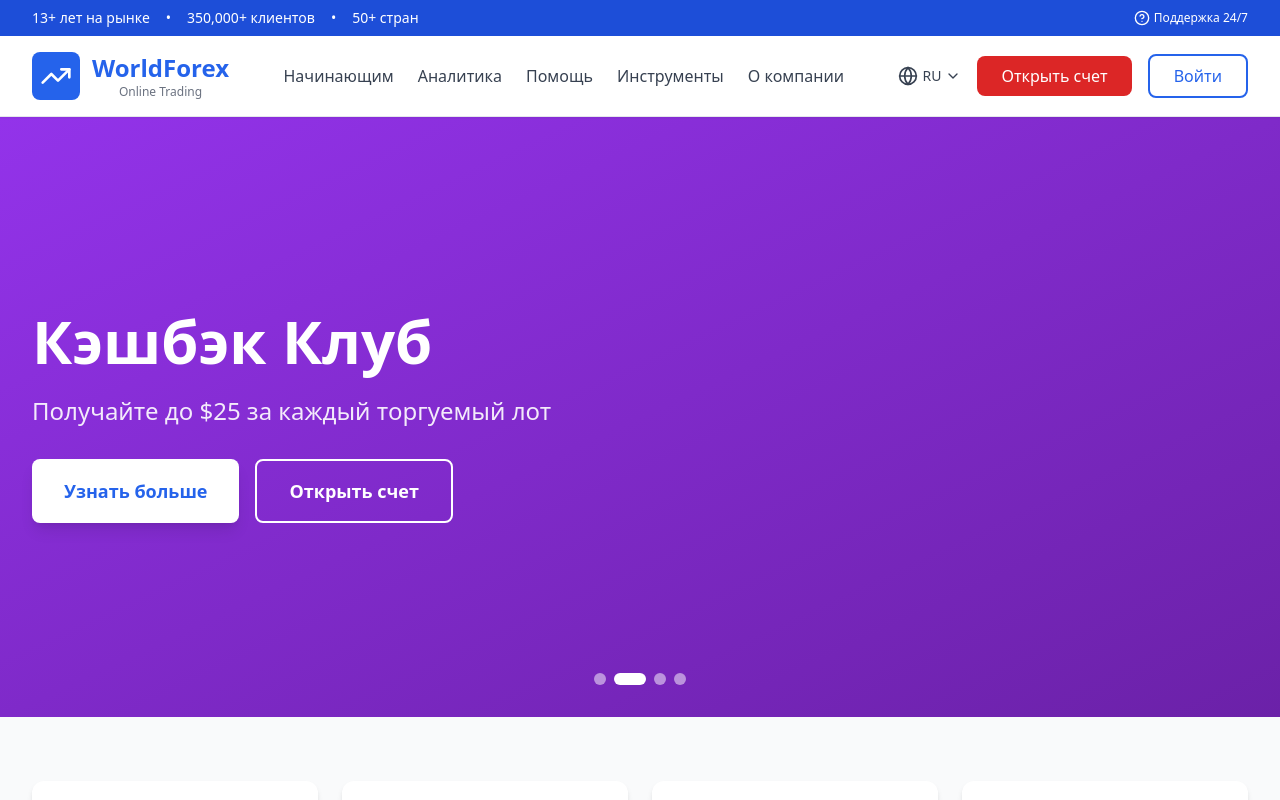
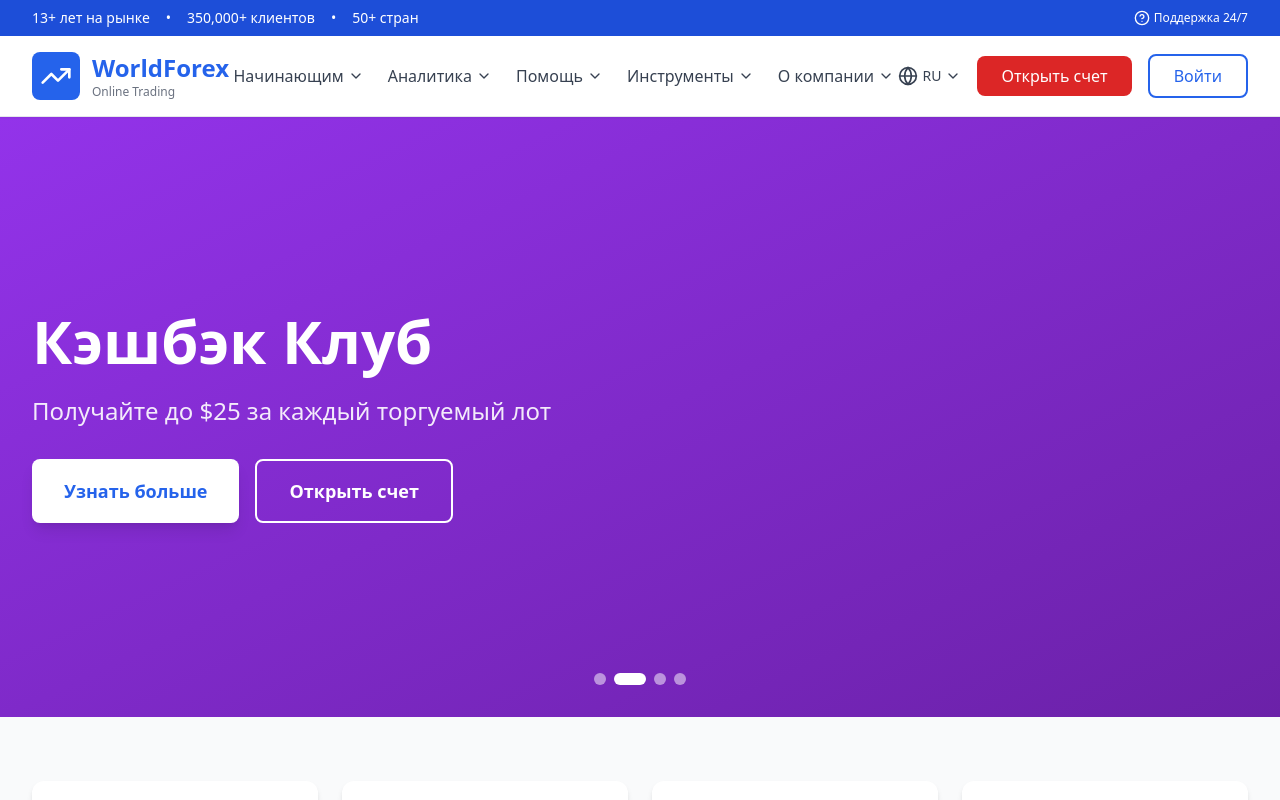
Before and after one commit to mobius1info/Wordex, a React (Vite) app: page / in a window 1280 px wide. Shown: the top 800 px of the page. Built offline with nearby package versions, Linux system fonts and the light colour scheme.

Commit message:
Updated App.tsx

```diff
--- a/src/App.tsx
+++ b/src/App.tsx
@@ -5,12 +5,6 @@ import {
   Copy, Zap, Gift, CreditCard, ArrowRight, CheckCircle, Star, Download,
   Clock, Target, Briefcase, Database, LineChart
 } from 'lucide-react';
-import HomePage from './pages/HomePage';
-import BeginnersPage from './pages/BeginnersPage';
-import AnalyticsPage from './pages/AnalyticsPage';
-import HelpPage from './pages/HelpPage';
-import ToolsPage from './pages/ToolsPage';
-import AboutPage from './pages/AboutPage';
 
 const translations = {
   ru: {
@@ -870,7 +864,7 @@ function App() {
   const [showLanguages, setShowLanguages] = useState(false);
   const [mobileMenuOpen, setMobileMenuOpen] = useState(false);
   const [currentSlide, setCurrentSlide] = useState(0);
-  const [currentPage, setCurrentPage] = useState<'home' | 'beginners' | 'analytics' | 'help' | 'tools' | 'about'>('home');
+  const [hoveredMenu, setHoveredMenu] = useState<string | null>(null);
 
   const t = translations[language];
 
@@ -912,7 +906,7 @@ function App() {
       <header className="sticky top-0 bg-white border-b border-gray-200 z-50 shadow-sm">
         <div className="max-w-7xl mx-auto px-4 sm:px-6 lg:px-8">
           <div className="flex justify-between items-center h-20">
-            <button onClick={() => setCurrentPage('home')} className="flex items-center space-x-3 hover:opacity-80 transition-opacity">
+            <div className="flex items-center space-x-3">
               <div className="bg-blue-600 p-2 rounded-lg">
                 <TrendingUp className="h-8 w-8 text-white" />
               </div>
@@ -920,14 +914,83 @@ function App() {
                 <div className="text-2xl font-bold text-blue-600">WorldForex</div>
                 <div className="text-xs text-gray-500">Online Trading</div>
               </div>
-            </button>
+            </div>
 
             <nav className="hidden lg:flex items-center space-x-6">
-              <button onClick={() => { setCurrentPage('beginners'); setMobileMenuOpen(false); }} className="text-gray-700 hover:text-blue-600 font-medium">{t.nav.beginners}</button>
-              <button onClick={() => { setCurrentPage('analytics'); setMobileMenuOpen(false); }} className="text-gray-700 hover:text-blue-600 font-medium">{t.nav.analytics}</button>
-              <button onClick={() => { setCurrentPage('help'); setMobileMenuOpen(false); }} className="text-gray-700 hover:text-blue-600 font-medium">{t.nav.help}</button>
-              <button onClick={() => { setCurrentPage('tools'); setMobileMenuOpen(false); }} className="text-gray-700 hover:text-blue-600 font-medium">{t.nav.tools}</button>
-              <button onClick={() => { setCurrentPage('about'); setMobileMenuOpen(false); }} className="text-gray-700 hover:text-blue-600 font-medium">{t.nav.about}</button>
+              <div className="relative" onMouseEnter={() => setHoveredMenu('beginners')} onMouseLeave={() => setHoveredMenu(null)}>
+                <button className="text-gray-700 hover:text-blue-600 font-medium flex items-center">
+                  {t.nav.beginners}
+                  <ChevronDown className="h-4 w-4 ml-1" />
+                </button>
+                {hoveredMenu === 'beginners' && (
+                  <div className="absolute top-full left-0 mt-2 bg-white border border-gray-200 rounded-lg shadow-xl py-2 min-w-[200px] z-50">
+                    <a href="#" className="block px-4 py-2 hover:bg-gray-50 text-sm text-gray-700 hover:text-blue-600">Что такое Forex</a>
+                    <a href="#" className="block px-4 py-2 hover:bg-gray-50 text-sm text-gray-700 hover:text-blue-600">Типы счетов</a>
+                    <a href="#" className="block px-4 py-2 hover:bg-gray-50 text-sm text-gray-700 hover:text-blue-600">Как начать торговлю</a>
+                    <a href="#" className="block px-4 py-2 hover:bg-gray-50 text-sm text-gray-700 hover:text-blue-600">Демо счет</a>
+                  </div>
+                )}
+              </div>
+
+              <div className="relative" onMouseEnter={() => setHoveredMenu('analytics')} onMouseLeave={() => setHoveredMenu(null)}>
+                <button className="text-gray-700 hover:text-blue-600 font-medium flex items-center">
+                  {t.nav.analytics}
+                  <ChevronDown className="h-4 w-4 ml-1" />
+                </button>
+                {hoveredMenu === 'analytics' && (
+                  <div className="absolute top-full left-0 mt-2 bg-white border border-gray-200 rounded-lg shadow-xl py-2 min-w-[200px] z-50">
+                    <a href="#" className="block px-4 py-2 hover:bg-gray-50 text-sm text-gray-700 hover:text-blue-600">Обзоры рынков</a>
+                    <a href="#" className="block px-4 py-2 hover:bg-gray-50 text-sm text-gray-700 hover:text-blue-600">Торговые идеи</a>
+                    <a href="#" className="block px-4 py-2 hover:bg-gray-50 text-sm text-gray-700 hover:text-blue-600">Экономический календарь</a>
+                    <a href="#" className="block px-4 py-2 hover:bg-gray-50 text-sm text-gray-700 hover:text-blue-600">Котировки</a>
+                  </div>
+                )}
+              </div>
+
+              <div className="relative" onMouseEnter={() => setHoveredMenu('help')} onMouseLeave={() => setHoveredMenu(null)}>
+                <button className="text-gray-700 hover:text-blue-600 font-medium flex items-center">
+                  {t.nav.help}
+                  <ChevronDown className="h-4 w-4 ml-1" />
+                </button>
+                {hoveredMenu === 'help' && (
+                  <div className="absolute top-full left-0 mt-2 bg-white border border-gray-200 rounded-lg shadow-xl py-2 min-w-[200px] z-50">
+                    <a href="#" className="block px-4 py-2 hover:bg-gray-50 text-sm text-gray-700 hover:text-blue-600">База знаний</a>
+                    <a href="#" className="block px-4 py-2 hover:bg-gray-50 text-sm text-gray-700 hover:text-blue-600">FAQ</a>
+                    <a href="#" className="block px-4 py-2 hover:bg-gray-50 text-sm text-gray-700 hover:text-blue-600">Способы оплаты</a>
+                    <a href="#" className="block px-4 py-2 hover:bg-gray-50 text-sm text-gray-700 hover:text-blue-600">Поддержка 24/7</a>
+                  </div>
+                )}
+              </div>
+
+              <div className="relative" onMouseEnter={() => setHoveredMenu('tools')} onMouseLeave={() => setHoveredMenu(null)}>
+                <button className="text-gray-700 hover:text-blue-600 font-medium flex items-center">
+                  {t.nav.tools}
+                  <ChevronDown className="h-4 w-4 ml-1" />
+                </button>
+                {hoveredMenu === 'tools' && (
+                  <div className="absolute top-full left-0 mt-2 bg-white border border-gray-200 rounded-lg shadow-xl py-2 min-w-[200px] z-50">
+                    <a href="#" className="block px-4 py-2 hover:bg-gray-50 text-sm text-gray-700 hover:text-blue-600">Торговые платформы</a>
+                    <a href="#" className="block px-4 py-2 hover:bg-gray-50 text-sm text-gray-700 hover:text-blue-600">Калькуляторы</a>
+                    <a href="#" className="block px-4 py-2 hover:bg-gray-50 text-sm text-gray-700 hover:text-blue-600">Копи-трейдинг</a>
+                    <a href="#" className="block px-4 py-2 hover:bg-gray-50 text-sm text-gray-700 hover:text-blue-600">VPS сервер</a>
+                  </div>
+                )}
+              </div>
+
+              <div className="relative" onMouseEnter={() => setHoveredMenu('about')} onMouseLeave={() => setHoveredMenu(null)}>
+                <button className="text-gray-700 hover:text-blue-600 font-medium flex items-center">
+                  {t.nav.about}
+                  <ChevronDown className="h-4 w-4 ml-1" />
+                </button>
+                {hoveredMenu === 'about' && (
+                  <div className="absolute top-full left-0 mt-2 bg-white border border-gray-200 rounded-lg shadow-xl py-2 min-w-[200px] z-50">
+                    <a href="#" className="block px-4 py-2 hover:bg-gray-50 text-sm text-gray-700 hover:text-blue-600">О компании</a>
+                    <a href="#" className="block px-4 py-2 hover:bg-gray-50 text-sm text-gray-700 hover:text-blue-600">Регулирование</a>
+                    <a href="#" className="block px-4 py-2 hover:bg-gray-50 text-sm text-gray-700 hover:text-blue-600">Контакты</a>
+                    <a href="#" className="block px-4 py-2 hover:bg-gray-50 text-sm text-gray-700 hover:text-blue-600">Документы</a>
+                  </div>
+                )}
+              </div>
             </nav>
 
             <div className="flex items-center space-x-4">
@@ -969,11 +1032,71 @@ function App() {
         {mobileMenuOpen && (
           <div className="lg:hidden border-t border-gray-200 bg-white">
             <div className="px-4 py-4 space-y-3">
-              <button onClick={() => { setCurrentPage('beginners'); setMobileMenuOpen(false); }} className="block w-full text-left text-gray-700 font-medium">{t.nav.beginners}</button>
-              <button onClick={() => { setCurrentPage('analytics'); setMobileMenuOpen(false); }} className="block w-full text-left text-gray-700 font-medium">{t.nav.analytics}</button>
-              <button onClick={() => { setCurrentPage('help'); setMobileMenuOpen(false); }} className="block w-full text-left text-gray-700 font-medium">{t.nav.help}</button>
-              <button onClick={() => { setCurrentPage('tools'); setMobileMenuOpen(false); }} className="block w-full text-left text-gray-700 font-medium">{t.nav.tools}</button>
-              <button onClick={() => { setCurrentPage('about'); setMobileMenuOpen(false); }} className="block w-full text-left text-gray-700 font-medium">{t.nav.about}</button>
+              <details className="group">
+                <summary className="flex items-center justify-between text-gray-700 font-medium cursor-pointer py-2">
+                  {t.nav.beginners}
+                  <ChevronDown className="h-4 w-4 group-open:rotate-180 transition-transform" />
+                </summary>
+                <div className="pl-4 space-y-2 mt-2">
+                  <a href="#" className="block py-1 text-sm text-gray-600">Что такое Forex</a>
+                  <a href="#" className="block py-1 text-sm text-gray-600">Типы счетов</a>
+                  <a href="#" className="block py-1 text-sm text-gray-600">Как начать торговлю</a>
+                  <a href="#" className="block py-1 text-sm text-gray-600">Демо счет</a>
+                </div>
+              </details>
+
+              <details className="group">
+                <summary className="flex items-center justify-between text-gray-700 font-medium cursor-pointer py-2">
+                  {t.nav.analytics}
+                  <ChevronDown className="h-4 w-4 group-open:rotate-180 transition-transform" />
+                </summary>
+                <div className="pl-4 space-y-2 mt-2">
+                  <a href="#" className="block py-1 text-sm text-gray-600">Обзоры рынков</a>
+                  <a href="#" className="block py-1 text-sm text-gray-600">Торговые идеи</a>
+                  <a href="#" className="block py-1 text-sm text-gray-600">Экономический календарь</a>
+                  <a href="#" className="block py-1 text-sm text-gray-600">Котировки</a>
+                </div>
+              </details>
+
+              <details className="group">
+                <summary className="flex items-center justify-between text-gray-700 font-medium cursor-pointer py-2">
+                  {t.nav.help}
+                  <ChevronDown className="h-4 w-4 group-open:rotate-180 transition-transform" />
+                </summary>
+                <div className="pl-4 space-y-2 mt-2">
+                  <a href="#" className="block py-1 text-sm text-gray-600">База знаний</a>
+                  <a href="#" className="block py-1 text-sm text-gray-600">FAQ</a>
+                  <a href="#" className="block py-1 text-sm text-gray-600">Способы оплаты</a>
+                  <a href="#" className="block py-1 text-sm text-gray-600">Поддержка 24/7</a>
+                </div>
+              </details>
+
+              <details className="group">
+                <summary className="flex items-center justify-between text-gray-700 font-medium cursor-pointer py-2">
+                  {t.nav.tools}
+                  <ChevronDown className="h-4 w-4 group-open:rotate-180 transition-transform" />
+                </summary>
+                <div className="pl-4 space-y-2 mt-2">
+                  <a href="#" className="block py-1 text-sm text-gray-600">Торговые платформы</a>
+                  <a href="#" className="block py-1 text-sm text-gray-600">Калькуляторы</a>
+                  <a href="#" className="block py-1 text-sm text-gray-600">Копи-трейдинг</a>
+                  <a href="#" className="block py-1 text-sm text-gray-600">VPS сервер</a>
+                </div>
+              </details>
+
+              <details className="group">
+                <summary className="flex items-center justify-between text-gray-700 font-medium cursor-pointer py-2">
+                  {t.nav.about}
+                  <ChevronDown className="h-4 w-4 group-open:rotate-180 transition-transform" />
+                </summary>
+                <div className="pl-4 space-y-2 mt-2">
+                  <a href="#" className="block py-1 text-sm text-gray-600">О компании</a>
+                  <a href="#" className="block py-1 text-sm text-gray-600">Регулирование</a>
+                  <a href="#" className="block py-1 text-sm text-gray-600">Контакты</a>
+                  <a href="#" className="block py-1 text-sm text-gray-600">Документы</a>
+                </div>
+              </details>
+
               <button className="w-full bg-red-600 text-white px-6 py-2 rounded-lg font-medium hover:bg-red-700 transition-colors mt-4">
                 {t.nav.openAccount}
               </button>
@@ -986,25 +1109,6 @@ function App() {
       </header>
 
       <main>
-        {currentPage === 'home' && <HomePage t={t} currentSlide={currentSlide} setCurrentSlide={setCurrentSlide} />}
-        {currentPage === 'beginners' && <BeginnersPage t={t} />}
-        {currentPage === 'analytics' && <AnalyticsPage t={t} />}
-        {currentPage === 'help' && <HelpPage t={t} />}
-        {currentPage === 'tools' && <ToolsPage t={t} />}
-        {currentPage === 'about' && <AboutPage t={t} />}
-
-        {currentPage !== 'home' && (
-          <button
-            onClick={() => setCurrentPage('home')}
-            className="fixed bottom-8 right-8 bg-blue-600 text-white p-4 rounded-full shadow-lg hover:bg-blue-700 transition-colors z-40"
-            title="Back to home"
-          >
-            <ArrowRight className="h-6 w-6 transform -rotate-180" />
-          </button>
-        )}
-      </main>
-
-      {currentPage === 'home' && (
         <section className="relative h-[500px] sm:h-[600px] overflow-hidden">
           {t.hero.slides.map((slide, index) => (
             <div
@@ -1052,10 +1156,7 @@ function App() {
             ))}
           </div>
         </section>
-      )}
-
-      {currentPage === 'home' && (
-        <>
+
         <section className="py-16 bg-gray-50">
           <div className="max-w-7xl mx-auto px-4 sm:px-6 lg:px-8">
             <div className="grid sm:grid-cols-2 lg:grid-cols-4 gap-6">
@@ -1439,8 +1540,7 @@ function App() {
             </p>
           </div>
         </section>
-        </>
-      )}
+      </main>
 
       <footer className="bg-gray-900 text-gray-300 py-12">
         <div className="max-w-7xl mx-auto px-4 sm:px-6 lg:px-8">
```
